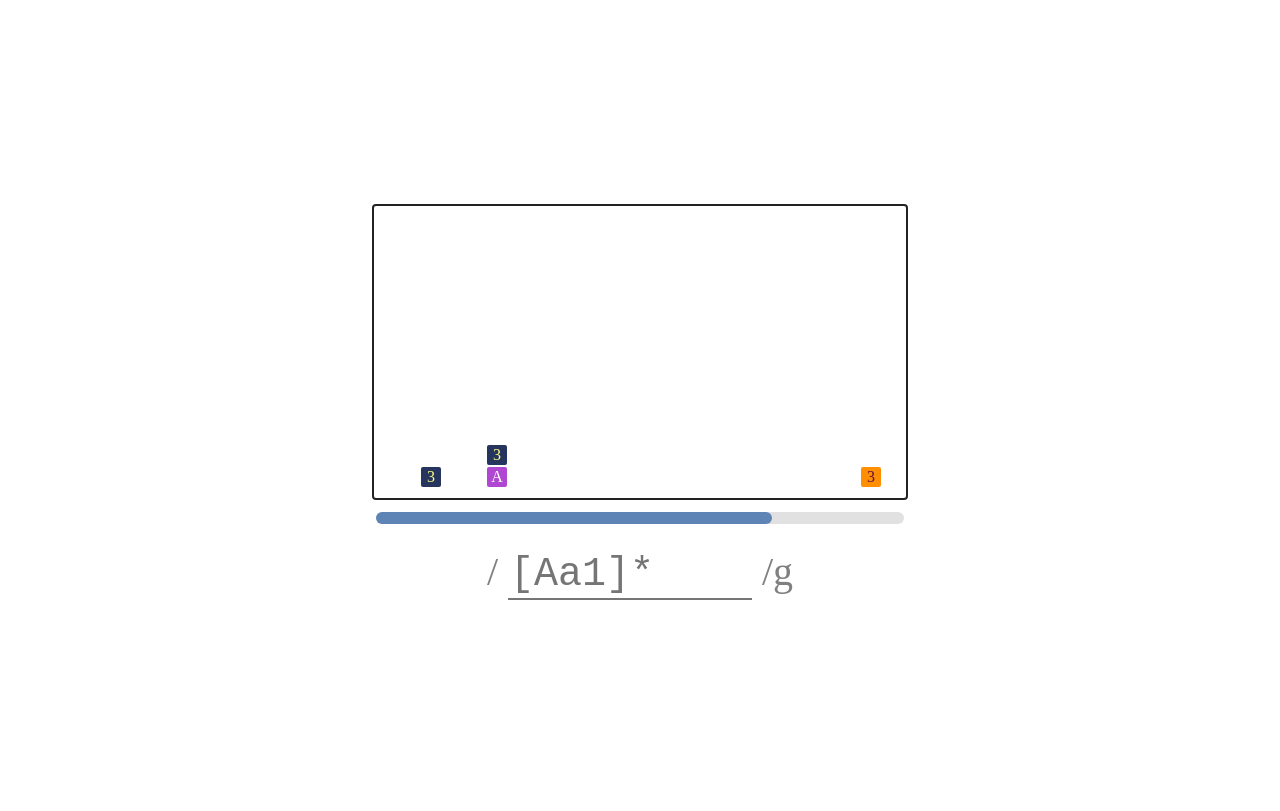
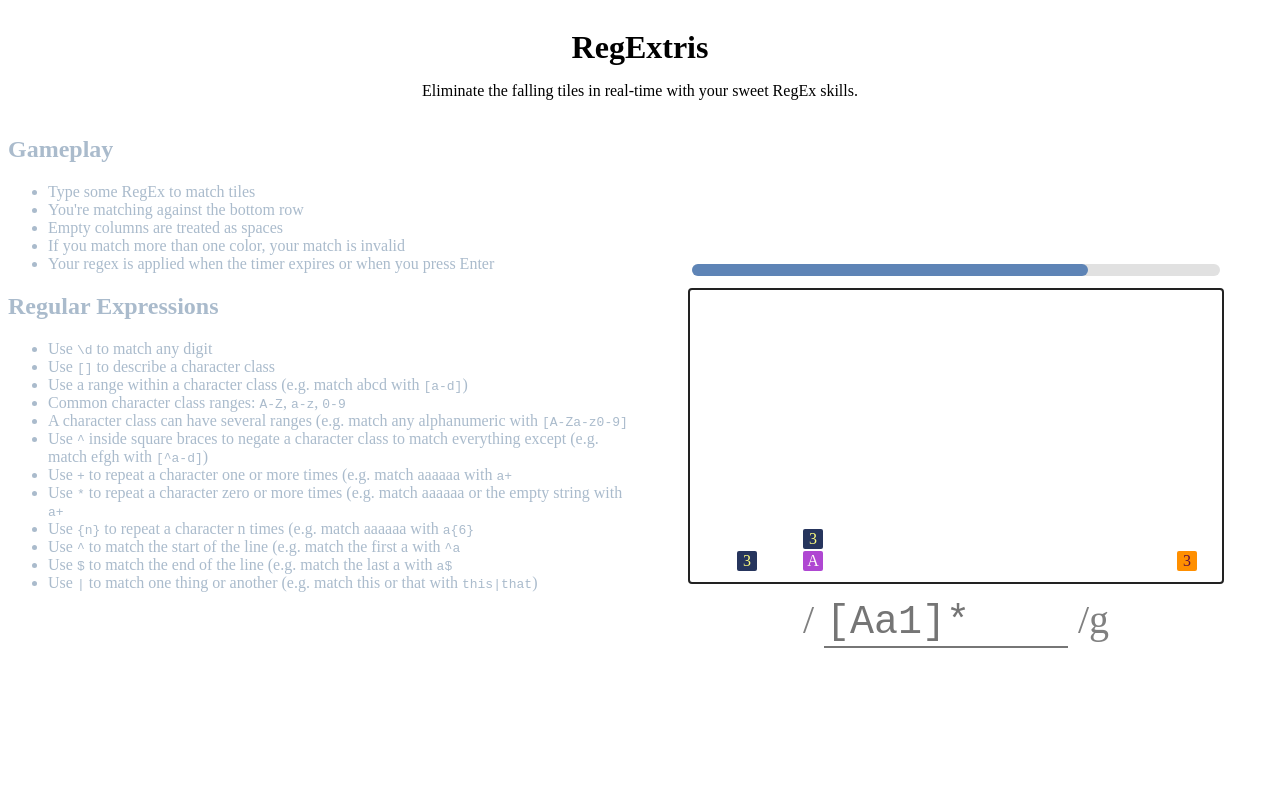
Before and after one commit to alexanderbird/regextris, a plain HTML site: page docs/index.html in a window 1280 px wide. Drawn offline with Linux system fonts and the light colour scheme.

Commit message:
F** Add game instructions, tips, and a title

```diff
--- a/docs/index.html
+++ b/docs/index.html
@@ -9,7 +9,38 @@
   <link rel="stylesheet" href="./regextris.css"></link>
   <script src='./regextris.js'></script>
 </head>
-<body class='game'>
+<body>
+  <header>
+    <h1>RegExtris</h1>
+    <p>Eliminate the falling tiles in real-time with your sweet RegEx skills.</p>
+  </header>
+  <section class="instructions">
+    <h2>Gameplay</h2>
+    <ul>
+      <li>Type some RegEx to match tiles</li>
+      <li>You're matching against the bottom row</li>
+      <li>Empty columns are treated as spaces</li>
+      <li>If you match more than one color, your match is invalid</li>
+      <li>Your regex is applied when the timer expires or when you press Enter</li>
+    </ul>
+    <h2>Regular Expressions</h2>
+    <ul>
+      <li>Use <code>\d</code> to match any digit</li>
+      <li>Use <code>[]</code> to describe a character class</li>
+      <li>Use a range within a character class (e.g. match abcd with <code>[a-d]</code>)</li>
+      <li>Common character class ranges: <code>A-Z</code>, <code>a-z</code>, <code>0-9</code></li>
+      <li>A character class can have several ranges (e.g. match any alphanumeric with <code>[A-Za-z0-9]</code></li>
+      <li>Use <code>^</code> inside square braces to negate a character class to match everything except (e.g. match efgh with <code>[^a-d]</code>)
+      <li>Use <code>+</code> to repeat a character one or more times (e.g. match aaaaaa with <code>a+</code></li>
+      <li>Use <code>*</code> to repeat a character zero or more times (e.g. match aaaaaa or the empty string with <code>a+</code></li>
+      <li>Use <code>{n}</code> to repeat a character n times (e.g. match aaaaaa with <code>a{6}</code></li>
+      <li>Use <code>^</code> to match the start of the line (e.g. match the first a with <code>^a</code></li>
+      <li>Use <code>$</code> to match the end of the line (e.g. match the last a with <code>a$</code></li>
+      <li>Use <code>|</code> to match one thing or another (e.g. match this or that with <code>this|that</code>)</li>
+    </ul>
+  </section>
+  <section class="game">
+    <div class="timer"><div class="timer__slider"></div></div>
     <div class="board">
       <div class="board__column"></div>
       <div class="board__column"></div>
@@ -36,9 +67,9 @@
       <div class="board__column"></div>
       <div class="board__column"></div>
     </div>
-  <div class="timer"><div class="timer__slider"></div></div>
     <div class="input">
       <input type="text" placeholder="[Aa1]*"></input>
     </div>
+  </section>
 </body>
 </html>
--- a/docs/regextris.css
+++ b/docs/regextris.css
@@ -4,17 +4,47 @@ body {
   --rows: 24;
   --columns: 24;
   --column-width: calc(var(--square) + calc(5 * var(--gap)));
+  min-height: 100vh;
+  display: grid;
+  grid-template-areas:
+    'header       header'
+    'instructions game';
+  grid-template-rows: auto 1fr;
+  grid-template-columns: 1fr 1fr;
+}
+
+header {
+  grid-area: header;
+  display: flex;
+  flex-direction: column;
+  align-items: center;
+}
+
+header h1 {
+  margin-bottom: 0;
+}
+
+.instructions {
+  grid-area: instructions;
+  color: #09122C;
+  transition: color 0.3s ease;
+}
+.instructions:not(:hover) {
+  color: #ABC;
+}
+
+.game {
+  grid-area: game;
   display: flex;
   flex-direction: column;
   align-items: center;
   justify-content: center;
-  min-height: 100vh;
 }
 
-body > *:first-child {
+.game > *:first-child {
   margin-top: auto;
 }
-body > *:last-child {
+.game > *:last-child {
   margin-bottom: auto;
 }
 .tile {
```
Lines whose indentation alone changed are shown as unchanged.
